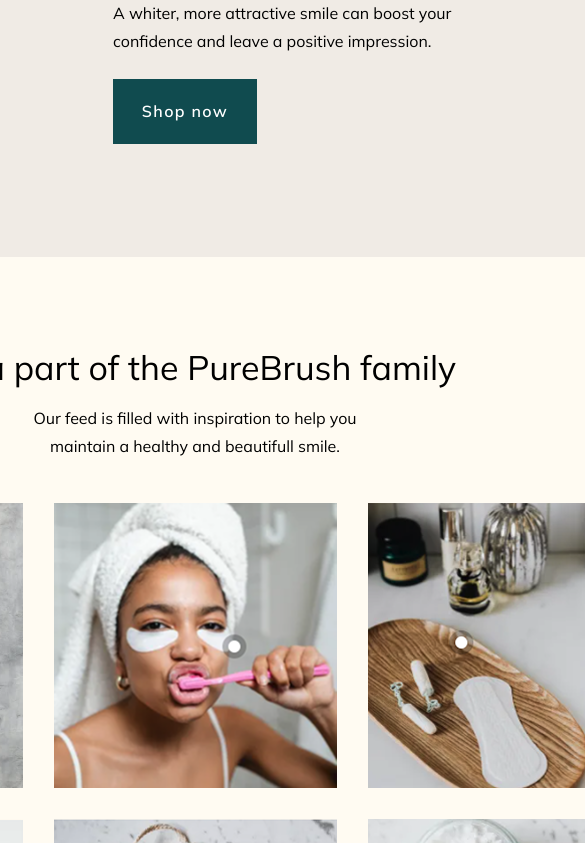
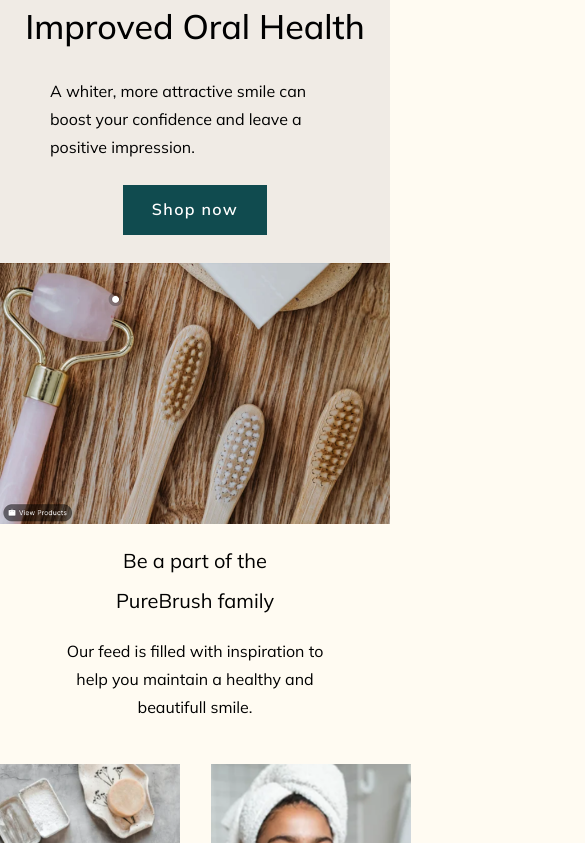
Before and after one commit to mateus-zanatta/dwdm3, a plain HTML site: page index.html in a window 390 px wide. Shown: the part 743-1586 px from the top of the page, 585 px wide, since content can reach past the window. Drawn offline with Linux system fonts and the light colour scheme.

Commit message:
Adicionando media query

```diff
--- a/index.html
+++ b/index.html
@@ -74,7 +74,7 @@
             </div>
 
             <div class="secundaria__rodape">
-                <img class="secundaria__img" src="Insta.png" alt="logo instagram">
+                <img class="secundaria__img" src="./Insta.png" alt="logo instagram">
                 <a class="secundaria__link" href="#">Join us o Instagram
                 </a>
             </div>
--- a/src/style.css
+++ b/src/style.css
@@ -224,8 +224,137 @@ button a {
     font-weight: 400;
     line-height: 28px;
     /* 175% */
+    cursor: pointer;
 }
 
 .secundaria__rodape {
     margin-top: 55px;
+    display: flex;
+    justify-content: center;
+    align-items: center;
+    gap: 16px;
 }
+
+/* Media query */
+
+@media (max-width: 768px) {
+
+    button {
+        width: 144px;
+        height: 50px;
+        flex-shrink: 0;
+        background-color: #104b4f;
+    }
+
+    .cabecalho__nav-ul {
+        display: none;
+    }
+
+    .principal__container {
+        display: flex;
+        flex-direction: column;
+    }
+
+    .principal__container img {
+        width: 100%;
+        height: auto;
+    }
+
+    .principal__container-dois {
+        display: flex;
+        width: 100%;
+        height: 299px;
+        justify-content: center;
+        align-items: center;
+    }
+
+    .principal__container-dois h2 {
+        display: flex;
+        height: 70px;
+        padding: 18px 0 17px 0;
+        justify-content: center;
+        align-items: center;
+        flex-shrink: 0;
+    }
+
+    .principal__container-dois p {
+        display: flex;
+        width: 290px;
+        height: 84px;
+        justify-content: center;
+        align-items: center;
+        flex-shrink: 0;
+    }
+
+    .secundaria {
+        display: flex;
+        width: 100%;
+        height: 837px;
+        flex-direction: column;
+        justify-content: center;
+        align-items: center;
+        padding: 0px;
+    }
+
+    .secundaria__container {
+        display: flex;
+        justify-content: center;
+        align-items: center;
+        width: 100%;
+    }
+
+    .secundaria__container-h2 {
+        width: 228px;
+        color: #000;
+        text-align: center;
+        font-family: Mulish;
+        font-size: 20px;
+        font-style: normal;
+        font-weight: 400;
+        line-height: 40px;
+    }
+
+    .secundaria__container-p {
+        display: flex;
+        width: 277px;
+        height: 84px;
+        justify-content: center;
+        align-items: center;
+        flex-shrink: 0;
+    }
+
+    .secundaria__container-dois {
+        display: grid;
+        grid-template-columns: 1fr 1fr;
+    }
+
+    .secundaria__container-dois img {
+        display: flex;
+        width: 200.5px;
+        height: auto;
+        align-items: center;
+        flex-shrink: 0;
+    }
+
+    .secundaria__rodape {
+        display: flex;
+        justify-content: center;
+        align-items: center;
+        width: 100%;
+        margin: 0;
+        padding-top: 23px;
+        padding-bottom: 44px;
+    }
+
+    .secundaria__link {
+        color: #000;
+        font-family: Mulish;
+        font-size: 14px;
+        font-style: normal;
+        font-weight: 400;
+        line-height: 28px;
+        /* 200% */
+        letter-spacing: 0.444px;
+        margin-left: 10px;
+    }
+}
```
